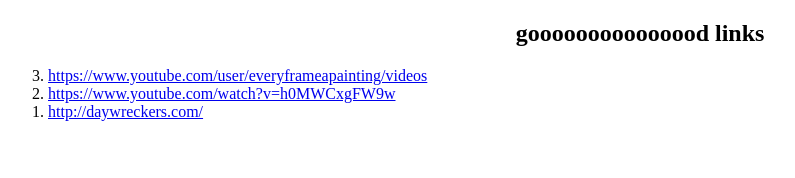
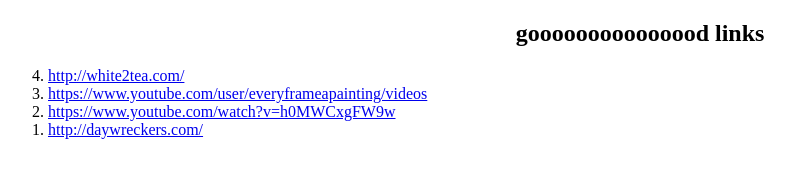
Before and after one commit to reedrosenbluth/goodlinks, a plain HTML site: page index.html in a window 1280 px wide. Shown: the whole page, without its empty margins (0-795 px from the left). Drawn offline with Linux system fonts and the light colour scheme.

Commit message:
white2tea

```diff
--- a/index.html
+++ b/index.html
@@ -9,6 +9,7 @@
   <h2 style="text-align: center;">gooooooooooooood links</h2>
 
   <ol reversed>
+    <li><a href="http://white2tea.com/">http://white2tea.com/</a></li>
     <li><a href="https://www.youtube.com/user/everyframeapainting/videos">https://www.youtube.com/user/everyframeapainting/videos</a></li>
     <li><a href="https://www.youtube.com/watch?v=h0MWCxgFW9w">https://www.youtube.com/watch?v=h0MWCxgFW9w</a></li>
     <li><a href="http://daywreckers.com/">http://daywreckers.com/</a></li>
```
